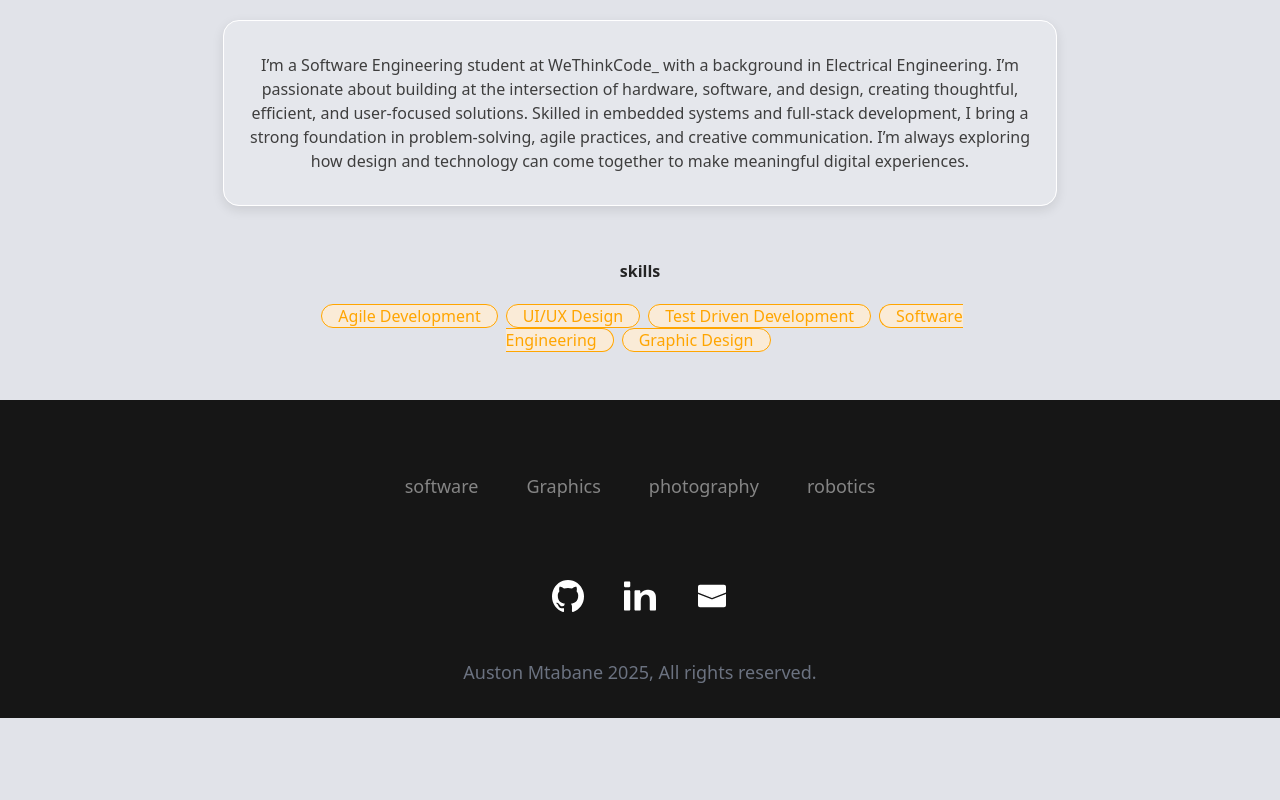
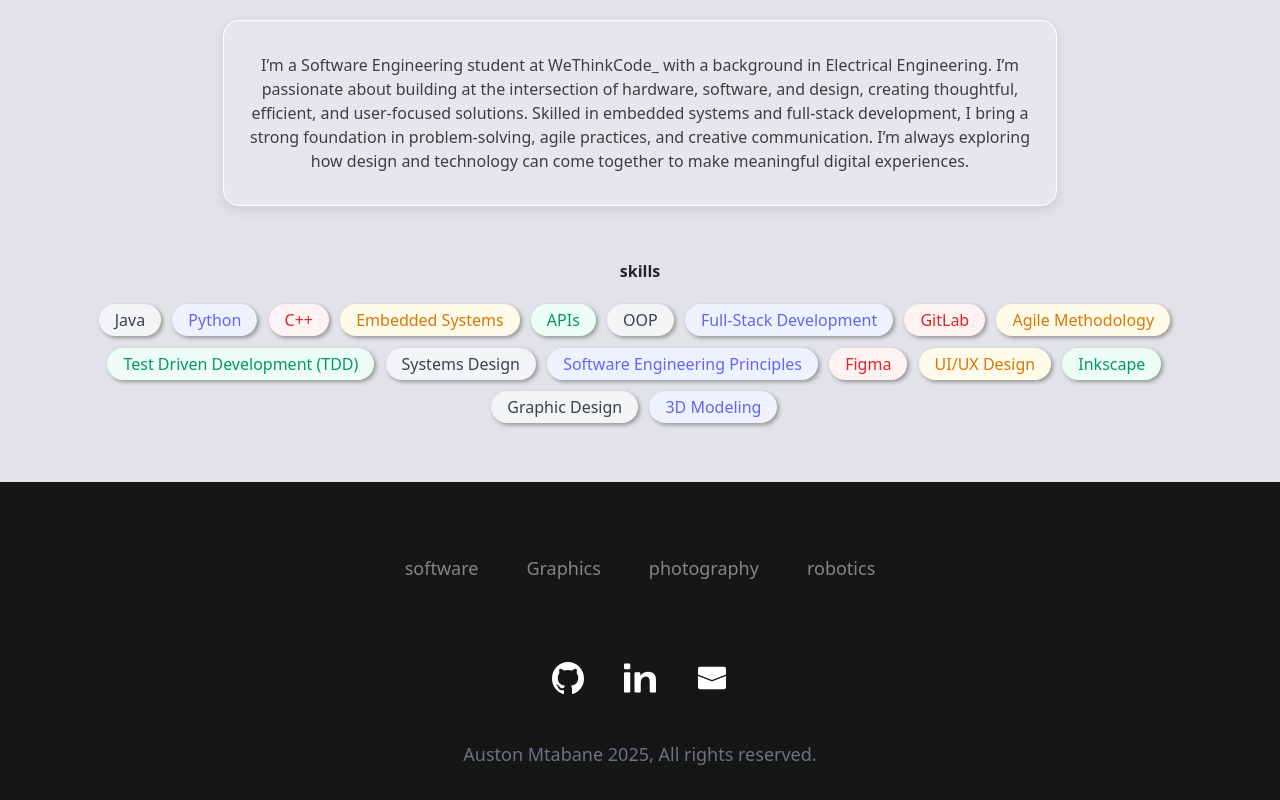
Before and after one commit to Auston-Mtabane/Auston-Mtabane-Portfolio, a React (Vite) app: page / in a window 1280 px wide. Shown: the part 1443-2243 px from the top of the page. Before the commit the page ends 2161 px from the top, so only its background shows below. Built offline with nearby package versions, Linux system fonts and the light colour scheme.

Commit message:
about me update

```diff
--- a/src/components/AboutMe.tsx
+++ b/src/components/AboutMe.tsx
@@ -1,4 +1,25 @@
 import "../styles/AboutMe.css";
+const skills = [
+  "Java",
+  "Python",
+  "C++",
+  "Embedded Systems",
+  "APIs",
+  "OOP",
+  "Full-Stack Development",
+  "GitLab",
+  "Agile Methodology",
+  "Test Driven Development (TDD)",
+  "Systems Design",
+  "Software Engineering Principles",
+  "Figma",
+  "UI/UX Design",
+  "Inkscape",
+  "Graphic Design",
+  "3D Modeling",
+];
+
+const colors = ["gray", "indigo", "red", "amber", "emerald"];
 
 export default function AboutMe() {
   return (
@@ -19,15 +40,13 @@ export default function AboutMe() {
           <h4>
             skills
           </h4>
-          <div id="skills-inner-div">
-            <span className="skill">Agile Development</span>
-            <span className="skill">UI/UX Design</span>
-            <span className="skill">Test Driven Development</span>
-            <span className="skill">Software Engineering</span>
-            <span className="skill">Graphic Design</span>
-
+          <div className="skills-row">
+            {skills.map((skill, index) => (
+              <span key={index} className={`badge ${colors[index % colors.length]}`}>
+                {skill}
+              </span>
+            ))}
           </div>
-
         </div>
       </div>
     </div>
--- a/src/styles/AboutMe.css
+++ b/src/styles/AboutMe.css
@@ -39,15 +39,58 @@
     border: 1px solid rgb(255, 255, 255);
 }
 
-#skills-inner-div{
-    display: block;
-    max-width: 800px;
+.skills-row {
+  text-align: center;
 }
-.skill {
-    padding-inline: 1rem;
-    background-color: antiquewhite;
-    color: orange;
-    border-radius: 3rem ;
-    border: 1px solid orange;
-    margin: 4px;
+
+.badge {
+  font-size: 1rem;
+  font-weight: 500;
+  padding: 0.25rem 1rem;
+  border-radius: 9999px;
+  margin-right: 0.7rem;
+  margin-bottom: 0.7rem;
+  border-width: 1px;
+  display: inline-block;
+  box-shadow: #949494 2px 2px 4px 0px;
 }
+
+.badge:hover {
+  transform: scale(1.05);
+  transition: transform 0.2s;
+}
+
+/* Gray */
+.badge.gray {
+  background: #f3f4f6;
+  color: #374151;
+  border-color: #9ca3af;
+}
+
+/* Indigo */
+.badge.indigo {
+  background: #eef2ff;
+  color: #6366f1;
+  border-color: #818cf8;
+}
+
+/* Red */
+.badge.red {
+  background: #fef2f2;
+  color: #dc2626;
+  border-color: #f87171;
+}
+
+/* Amber */
+.badge.amber {
+  background: #fffbeb;
+  color: #d97706;
+  border-color: #fbbf24;
+}
+
+/* Emerald */
+.badge.emerald {
+  background: #ecfdf5;
+  color: #059669;
+  border-color: #6ee7b7;
+}
```
Also changed, not shown: src/components/Contact.tsx (added).
